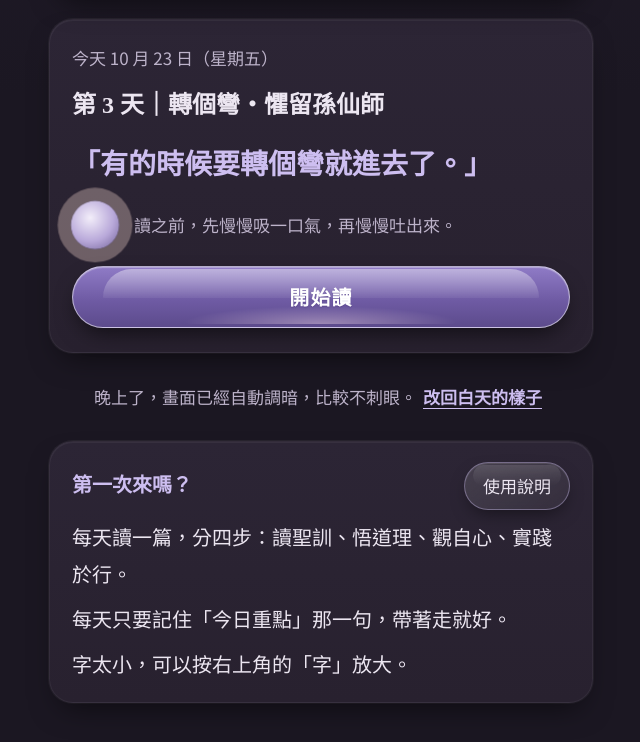
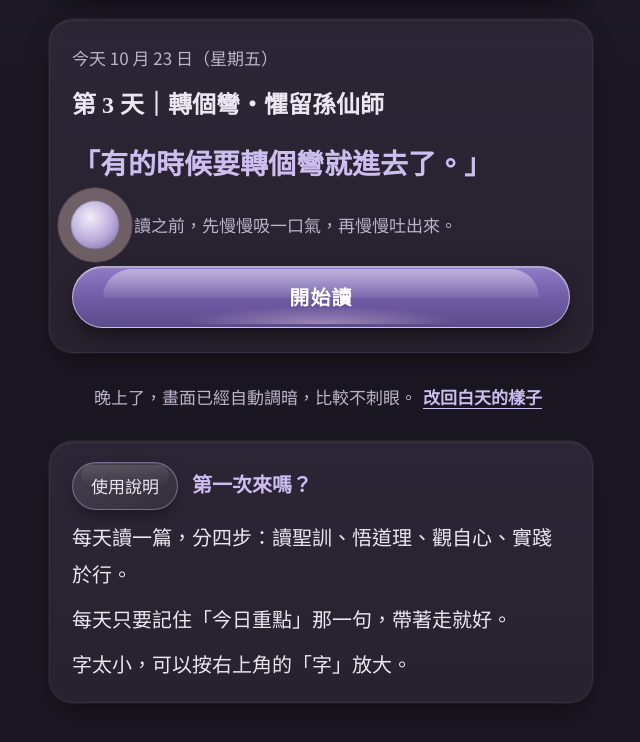
Before and after one commit to sammy5688/AI-, a plain HTML site: page shengxun/index.html in a window 1280 px wide. Shown: the part 326-1068 px from the top of the page, without its empty margins (319-959 px from the left). Drawn offline with Linux system fonts and the light colour scheme.

Commit message:
「使用說明」按鈕移到小卡左邊
Co-Authored-By: Claude Opus 5.5 <noreply@anthropic.com>
Claude-Session: https://claude.ai/code/session_01C91UCUfF6VNLCUdkBhyjGi

```diff
--- a/shengxun/index.html
+++ b/shengxun/index.html
@@ -199,7 +199,7 @@ textarea:focus{box-shadow:var(--well),0 0 0 3px rgba(124,104,174,.25);outline:no
 .firstcard{background:linear-gradient(180deg,#FFFFFF,#FBF8FD);border:1px solid rgba(255,255,255,.95);box-shadow:var(--float);border-radius:24px;padding:20px 22px;display:flex;flex-direction:column;gap:8px}
 .firstcard .t{font-family:var(--serif);font-weight:700;color:var(--accent-deep);margin:0}
 .firstcard p{margin:0}
-.firsthead{display:flex;align-items:center;justify-content:space-between;gap:10px;flex-wrap:wrap}
+.firsthead{display:flex;align-items:center;justify-content:flex-start;gap:14px;flex-wrap:wrap}
 .firstcard .firstbtn{min-height:48px;padding:0 18px;font-size:.85em}
 .linkbtn{align-self:flex-start;border:0;background:none;padding:6px 0;min-height:44px;color:var(--accent-deep);font-weight:700;text-decoration:underline;text-underline-offset:4px}
 
@@ -330,7 +330,7 @@ html.night .close .orb{box-shadow:0 0 0 6px rgba(185,169,218,.12)}
     <p class="nighthint" id="c-night" hidden>晚上了，畫面已經自動調暗，比較不刺眼。<button id="c-night-off">改回白天的樣子</button></p>
 
     <div class="firstcard" id="c-first" hidden>
-      <div class="firsthead"><p class="t">第一次來嗎？</p><button class="ghost firstbtn" id="c-intro">使用說明</button></div>
+      <div class="firsthead"><button class="ghost firstbtn" id="c-intro">使用說明</button><p class="t">第一次來嗎？</p></div>
       <p>每天讀一篇，分四步：讀聖訓、悟道理、觀自心、實踐於行。</p>
       <p>每天只要記住「今日重點」那一句，帶著走就好。</p>
       <p>字太小，可以按右上角的「字」放大。</p>
```
